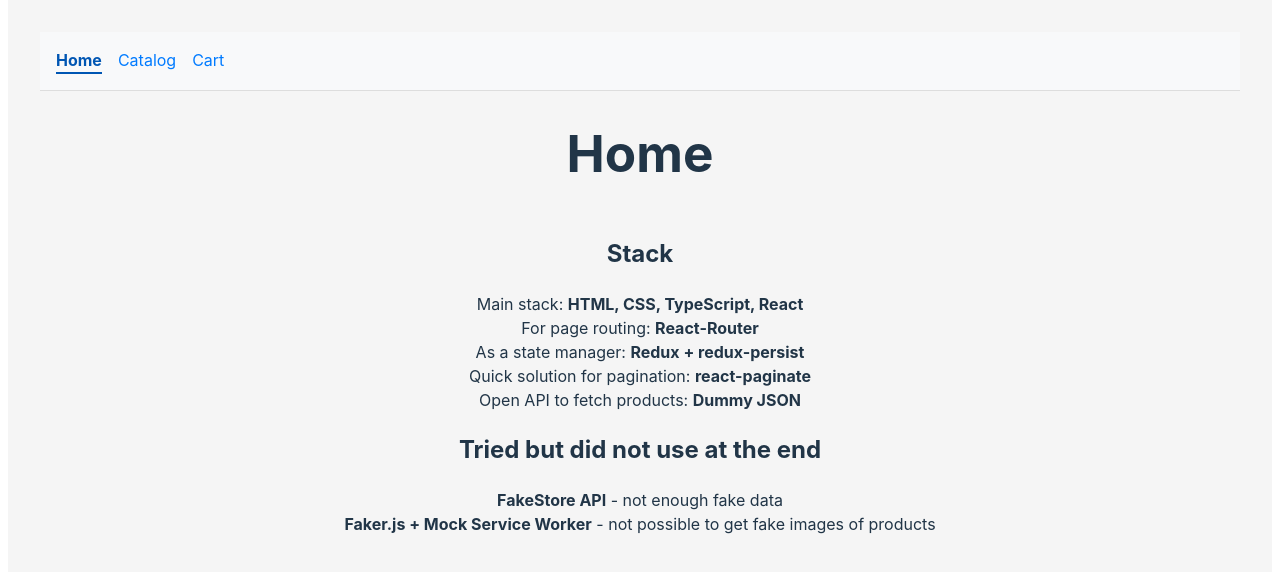
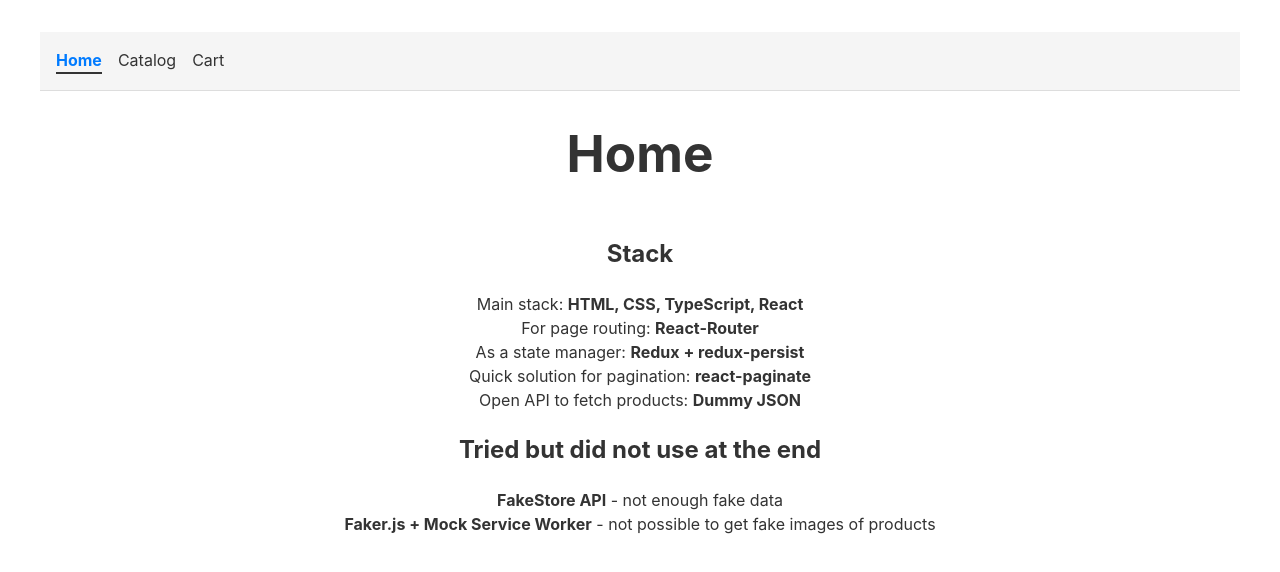
Before and after one commit to deeprecession/shop-app, a React (Vite) app: page / in a window 1280 px wide. Shown: the top 572 px of the page. Built offline with nearby package versions, Linux system fonts and the light colour scheme.

Commit message:
feat: add global css color variables and rewrite all colors using them

```diff
--- a/src/components/BackBtn/BackBtn.css
+++ b/src/components/BackBtn/BackBtn.css
@@ -1,11 +1,13 @@
 .back-btn {
-	background-color: #0288d1;
 	border: none;
+	border-radius: 5px;
+
 	font-size: 1.2rem;
-	color: white;
+	color: var(--text-light);
 	cursor: pointer;
-	grid-area: back-button;
+
+	background-color: var(--bg-accent);
+
 	padding: 0.5rem 1rem;
 	text-align: center;
-	border-radius: 5px;
 }
--- a/src/components/BuyButton/BuyButton.css
+++ b/src/components/BuyButton/BuyButton.css
@@ -1,7 +1,7 @@
 .buy-button {
-  background-color: #007bff;
-  color: white;
-  font-size: 0.8rem;
+  background-color: var(--bg-accent);
+  color: var(--text-light);
+  font-size: var(--font-small);
   font-weight: bold;
   padding: 0.5rem 0.5rem;
   width: 100%;
@@ -15,17 +15,17 @@
 }
 
 .buy-button:hover {
-  background-color: #0056b3;
+  background-color: var(--bg-hover-accent);
   transform: translateY(-2px);
 }
 
 .buy-button:active {
-  background-color: #003d80;
+  background-color: var(--bg-accent-active);
   transform: translateY(1px);
 }
 
 .buy-button:disabled {
-  background-color: #6c757d;
+  background-color: var(--text-disabled);
   cursor: not-allowed;
   opacity: 0.7;
 }
--- a/src/components/NavBar/NavBar.css
+++ b/src/components/NavBar/NavBar.css
@@ -1,24 +1,24 @@
 .navbar {
 	display: flex;
 	gap: 1rem;
-	background-color: #f8f9fa;
+	background-color: var(--bg-secondary);
 	padding: 1rem;
 	border-bottom: 1px solid #ddd;
 }
 
 .nav-link {
 	text-decoration: none;
-	color: #007bff;
+	color: var(--text-primary);
 	font-size: 1rem;
 	transition: color 0.3s ease;
 }
 
 .nav-link:hover {
-	color: #0056b3;
+	color: var(--text-secondary);
 }
 
 .nav-link.active {
 	font-weight: bold;
-	color: #0056b3;
-	border-bottom: 2px solid #0056b3;
+	color: var(--text-accent);
+	border-bottom: 2px solid var(--border-dark);
 }
--- a/src/pages/cart/CartProduct/Counter.css
+++ b/src/pages/cart/CartProduct/Counter.css
@@ -15,8 +15,8 @@
 
 .counter-button {
 	display: inline-block;
-	background-color: var(--primary-color);
-	color: var(--text-color);
+	background-color: var(--bg-accent);
+	color: var(--text-light);
 	border: none;
 	border-radius: 4px;
 	padding: 0.4rem 0.8rem;
@@ -28,15 +28,15 @@
 }
 
 .counter-button:hover {
-	background-color: var(--primary-hover);
+	background-color: var(--bg-accent-hover);
 }
 
 .counter-button:active {
-	background-color: var(--primary-active);
+	background-color: var(--bg-accent-active);
 	transform: scale(0.95);
 }
 
 .counter-button:focus {
-	outline: 2px solid var(--primary-hover);
+	outline: 2px solid var(--bg-accent-active);
 	outline-offset: 2px;
 }
--- a/src/pages/catalog/CatalogPage.css
+++ b/src/pages/catalog/CatalogPage.css
@@ -12,7 +12,7 @@
 .filter-panel {
   padding: 1rem;
 
-  background-color: white;
+  background-color: var(--bg-primary);
   border-radius: 8px;
   box-shadow: 0 2px 4px rgba(0, 0, 0, 0.1);
 
--- a/src/pages/catalog/components/CategoryFilter/CategoryFilter.css
+++ b/src/pages/catalog/components/CategoryFilter/CategoryFilter.css
@@ -8,23 +8,19 @@
 .category-filter-container label {
   font-size: 14px;
   font-weight: 600;
-  color: #333;
+
   cursor: pointer;
 }
 
 .category-filter-container select {
   padding: 8px;
   font-size: 14px;
-  border: 1px solid #ccc;
+  border: 1px solid var(--border-light);
   border-radius: 4px;
   outline: none;
   transition: border-color 0.3s ease;
 }
 
-.category-filter-container select:focus {
-  border-color: #0078d7;
-}
-
 .category-filter-container select option {
   padding: 8px;
 }
--- a/src/pages/catalog/components/PaginationController/PaginationController.css
+++ b/src/pages/catalog/components/PaginationController/PaginationController.css
@@ -13,8 +13,8 @@
 .page-link {
   display: block;
   padding: 0.5rem 0.75rem;
-  color: #007bff;
-  border: 1px solid #dee2e6;
+  color: var(--text-accent);
+  border: 1px solid var(--border-light);
   border-radius: 0.25rem;
   text-decoration: none;
   transition:
@@ -24,18 +24,18 @@
 }
 
 .page-link:hover {
-  background-color: #f1f1f1;
-  color: #0056b3;
+  background-color: var(--bg-secondary);
+  color: var(--text-primary);
 }
 
 .pagination-control .active .page-link {
-  background-color: #007bff;
-  color: white;
-  border-color: #007bff;
+  background-color: var(--bg-accent);
+  color: var(--text-light);
+  border-color: var(--bg-accent);
 }
 
 .pagination-control .page-link[aria-disabled="true"] {
-  color: #6c757d;
+  color: var(--text-secondary);
   cursor: not-allowed;
 }
 
--- a/src/pages/catalog/components/ProductCard/ProductCard.css
+++ b/src/pages/catalog/components/ProductCard/ProductCard.css
@@ -7,7 +7,7 @@
   align-self: stretch;
   border-radius: 10px;
 
-  background-color: #ffffff;
+  background-color: var(--bg-primary);
   height: 18rem;
 
   padding: 0.5rem;
--- a/src/pages/catalog/components/SearchBar/SearchBar.css
+++ b/src/pages/catalog/components/SearchBar/SearchBar.css
@@ -9,14 +9,14 @@
 .search-bar-container label {
   font-size: 14px;
   font-weight: 600;
-  color: #333;
+  color: var(--text-primary);
   cursor: pointer;
 }
 
 .search-bar-container input.search-bar {
   padding: 10px;
   font-size: 14px;
-  border: 1px solid #ccc;
+  border: 1px solid var(--border-light);
   border-radius: 4px;
   outline: none;
   transition:
@@ -25,11 +25,11 @@
 }
 
 .search-bar-container input.search-bar:focus {
-  border-color: #0078d7;
+  border-color: var(--border-dark);
   box-shadow: 0 0 5px rgba(0, 120, 215, 0.5);
 }
 
 .search-bar-container input.search-bar::placeholder {
-  color: #aaa;
+  color: var(--text-secondary);
   font-style: italic;
 }
--- a/src/pages/product/Product.css
+++ b/src/pages/product/Product.css
@@ -15,7 +15,7 @@
 
   max-width: 30rem;
 
-  background-color: white;
+  background-color: var(--bg-primary);
   padding: 1rem;
 
   column-gap: 0.5rem;
@@ -31,6 +31,14 @@
     "desc desc desc";
 
   position: relative;
+
+  box-shadow:
+    0 4px 8px rgba(0, 0, 0, 0.1),
+    0 2px 4px rgba(0, 0, 0, 0.05);
+
+  transition:
+    box-shadow 0.3s ease,
+    transform 0.3s ease;
 }
 
 .product-title {
@@ -56,7 +64,7 @@
 .product-image {
   height: 100%;
   width: 100%;
-  background-color: white;
+  background-color: var(--bg-primary);
   overflow: hidden;
 
   grid-area: image;
@@ -72,12 +80,14 @@
   grid-area: desc;
   font-size: 1rem;
   padding: 1rem;
-  color: #666;
+  color: var(--text-secondary);
 }
 
 .product-rating {
   grid-area: rating;
-  color: black;
+
+  color: var(--text-primary);
+
   font-size: 1.2rem;
   align-self: center;
 }
--- a/src/styles/global.css
+++ b/src/styles/global.css
@@ -6,7 +6,7 @@
   max-width: 75rem;
   min-height: 100vh;
 
-  background-color: #f5f5f5;
+  background-color: var(--bg-primary);
 
   font-family: Inter, system-ui, Avenir, Helvetica, Arial, sans-serif;
   line-height: 1.5;
@@ -38,11 +38,11 @@ ul {
 
 @media (prefers-color-scheme: light) {
   :root {
-    color: #213547;
-    background-color: #ffffff;
+    color: var(--text-primary);
+    background-color: var(--bg-primary);
   }
 
   a:hover {
-    color: #747bff;
+    color: var(--text-accent);
   }
 }
--- a/src/styles/variables.css
+++ b/src/styles/variables.css
@@ -1,6 +1,24 @@
 :root {
-  --primary-color: #007bff;
-  --primary-hover: #0056b3;
-  --primary-active: #003f7f;
-  --text-color: #fff;
+  --bg-primary: #ffffff;
+  --bg-secondary: #f5f5f5;
+  --bg-accent: #007bff;
+  --bg-hover: #f1f1f1;
+  --bg-active: #007bff;
+
+  --bg-accent-hover: #0056b3;
+  --bg-accent-active: #003d80;
+
+  --text-primary: #333333;
+  --text-secondary: #666666;
+  --text-accent: #007bff;
+  --text-light: #ffffff;
+  --text-disabled: #6c757d;
+
+  --text-blue: #007bff;
+  --text-red: #ff033e;
+
+  --border-light: #e0e0e0;
+  --border-dark: #333333;
+
+  --font-small: 0.75rem;
 }
```
